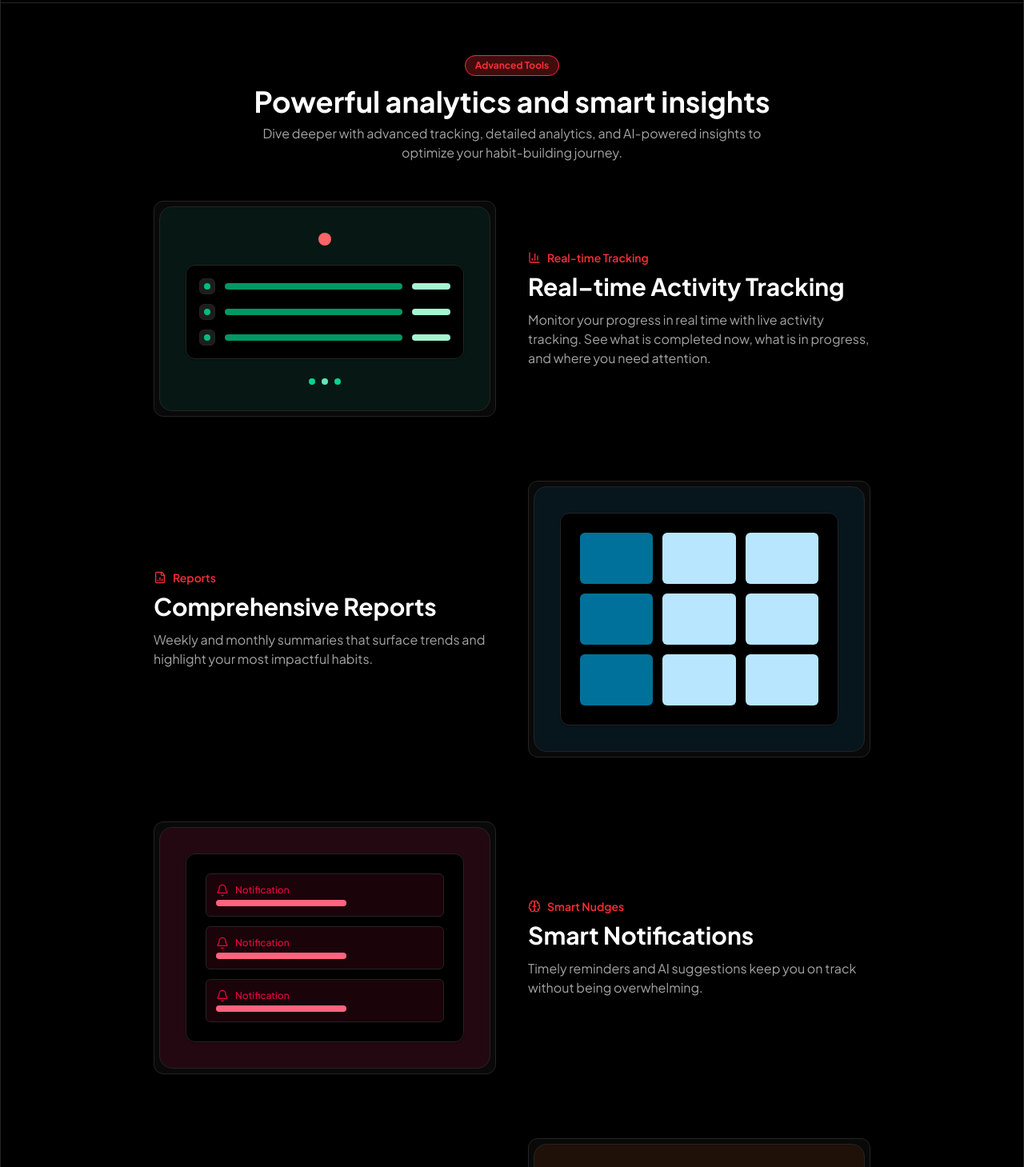
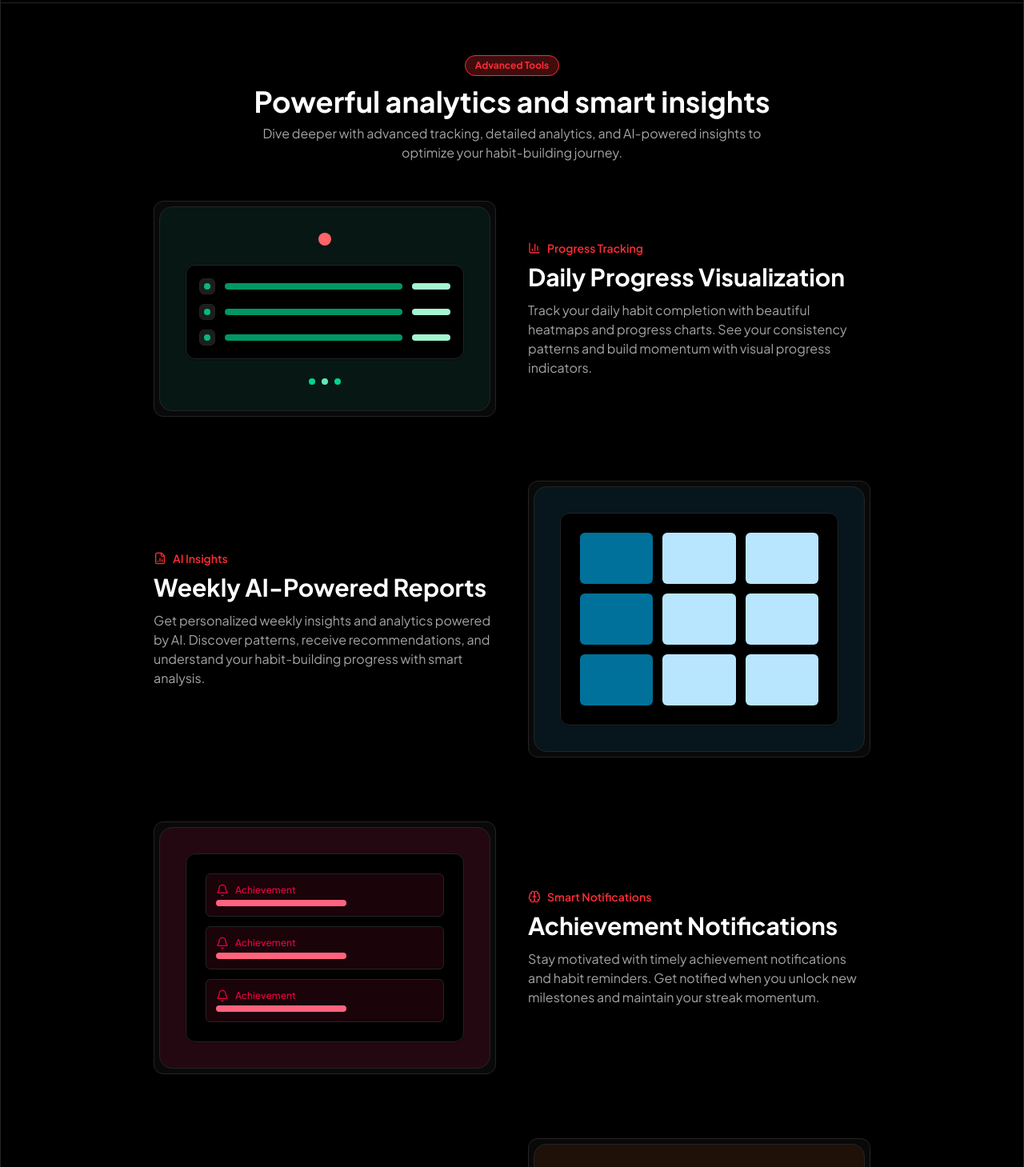
Before and after one commit to Prathamesh0222/streak, a Next.js app: page / in a window 1280 px wide. Shown: the part 2162-3621 px from the top of the page at 80% size. Built offline with nearby package versions, Linux system fonts and the light colour scheme.

Commit message:
Refactor AdvancedFeatures component to improve clarity and user engagement. Update feature descriptions for progress tracking, AI insights, and notifications, enhancing the overall user experience with more descriptive language and visual cues.

```diff
--- a/components/advanced-features.tsx
+++ b/components/advanced-features.tsx
@@ -1,13 +1,6 @@
 "use client";
 
-import {
-  Bell,
-  BarChart3,
-  Calendar,
-  Brain,
-  FileBarChart2,
-  Trophy,
-} from "lucide-react";
+import { Bell, BarChart3, Brain, FileBarChart2, Trophy } from "lucide-react";
 import { CustomCard, CustomContent } from "./custom-card";
 
 export const AdvancedFeatures = () => {
@@ -26,9 +19,7 @@ export const AdvancedFeatures = () => {
             AI-powered insights to optimize your habit-building journey.
           </p>
         </div>
-        {/* Alternating rows: Illustration + Copy */}
         <div className="space-y-20 max-w-4xl mx-auto">
-          {/* Row 1: Illustration left, text right */}
           <div className="grid grid-cols-1 md:grid-cols-2 items-center gap-10">
             <div>
               <CustomCard>
@@ -62,32 +53,32 @@ export const AdvancedFeatures = () => {
             <div>
               <div className="flex items-center gap-2 text-red-500 font-semibold text-sm mb-2">
                 <BarChart3 className="w-4 h-4" />
-                <span>Real-time Tracking</span>
+                <span>Progress Tracking</span>
               </div>
               <h3 className="text-2xl md:text-3xl font-bold mb-3">
-                Real–time Activity Tracking
+                Daily Progress Visualization
               </h3>
               <p className="text-muted-foreground max-w-prose">
-                Monitor your progress in real time with live activity tracking.
-                See what is completed now, what is in progress, and where you
-                need attention.
+                Track your daily habit completion with beautiful heatmaps and
+                progress charts. See your consistency patterns and build
+                momentum with visual progress indicators.
               </p>
             </div>
           </div>
 
-          {/* Row 2: Text left, illustration right (reversed) */}
           <div className="grid grid-cols-1 md:grid-cols-2 items-center gap-10">
             <div>
               <div className="flex items-center gap-2 text-red-500 font-semibold text-sm mb-2">
                 <FileBarChart2 className="w-4 h-4" />
-                <span>Reports</span>
+                <span>AI Insights</span>
               </div>
               <h3 className="text-2xl md:text-3xl font-bold mb-3">
-                Comprehensive Reports
+                Weekly AI-Powered Reports
               </h3>
               <p className="text-muted-foreground max-w-prose">
-                Weekly and monthly summaries that surface trends and highlight
-                your most impactful habits.
+                Get personalized weekly insights and analytics powered by AI.
+                Discover patterns, receive recommendations, and understand your
+                habit-building progress with smart analysis.
               </p>
             </div>
             <div>
@@ -114,7 +105,6 @@ export const AdvancedFeatures = () => {
             </div>
           </div>
 
-          {/* Row 3: Illustration left, text right */}
           <div className="grid grid-cols-1 md:grid-cols-2 items-center gap-10">
             <div>
               <CustomCard>
@@ -130,7 +120,7 @@ export const AdvancedFeatures = () => {
                             >
                               <div className="text-xs font-medium mb-1 text-rose-600 flex items-center gap-2">
                                 <Bell className="w-4 h-4" />
-                                Notification
+                                Achievement
                               </div>
                               <div className="h-2 rounded-full bg-rose-400 w-3/5" />
                             </div>
@@ -145,19 +135,19 @@ export const AdvancedFeatures = () => {
             <div>
               <div className="flex items-center gap-2 text-red-500 font-semibold text-sm mb-2">
                 <Brain className="w-4 h-4" />
-                <span>Smart Nudges</span>
+                <span>Smart Notifications</span>
               </div>
               <h3 className="text-2xl md:text-3xl font-bold mb-3">
-                Smart Notifications
+                Achievement Notifications
               </h3>
               <p className="text-muted-foreground max-w-prose">
-                Timely reminders and AI suggestions keep you on track without
-                being overwhelming.
+                Stay motivated with timely achievement notifications and habit
+                reminders. Get notified when you unlock new milestones and
+                maintain your streak momentum.
               </p>
             </div>
           </div>
 
-          {/* Row 4: Text left, leaderboard illustration right */}
           <div className="grid grid-cols-1 md:grid-cols-2 items-center gap-10">
             <div>
               <div className="flex items-center gap-2 text-red-500 font-semibold text-sm mb-2">
```
